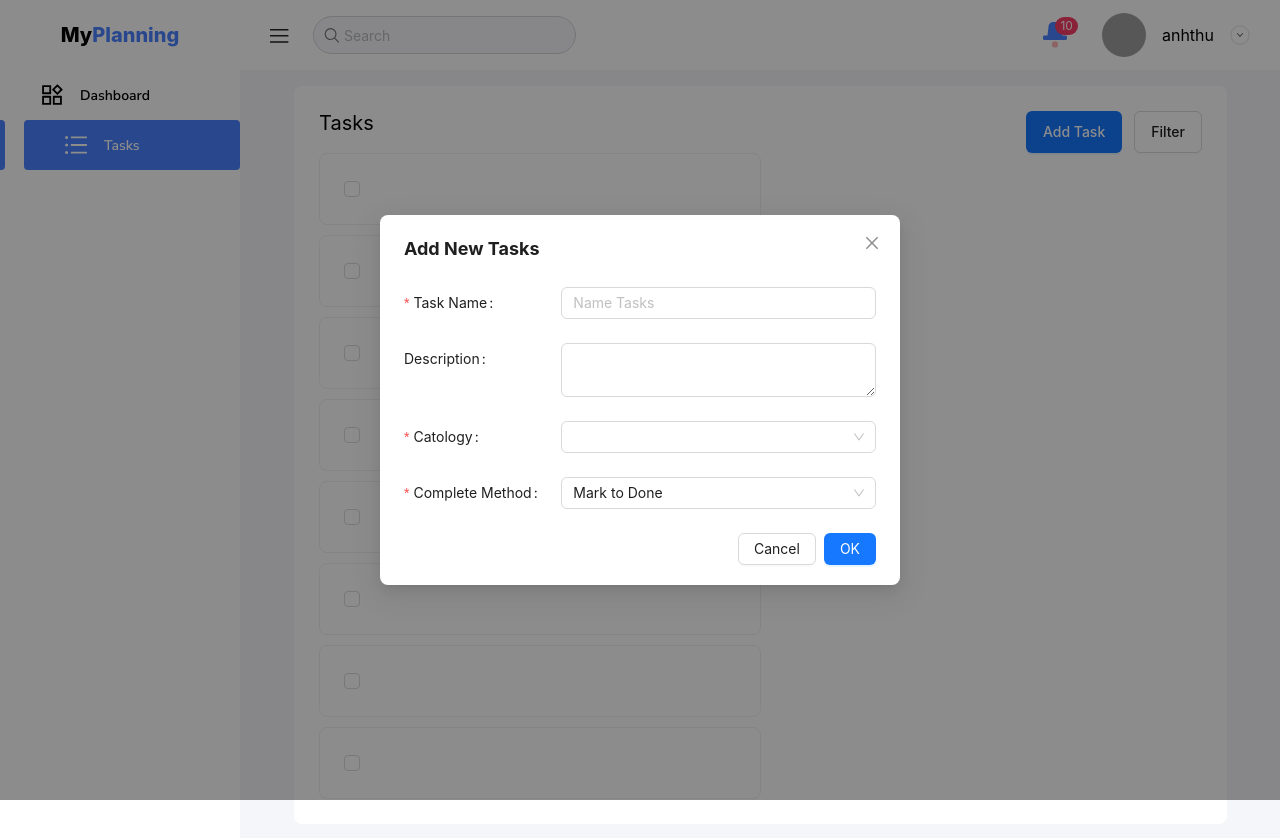
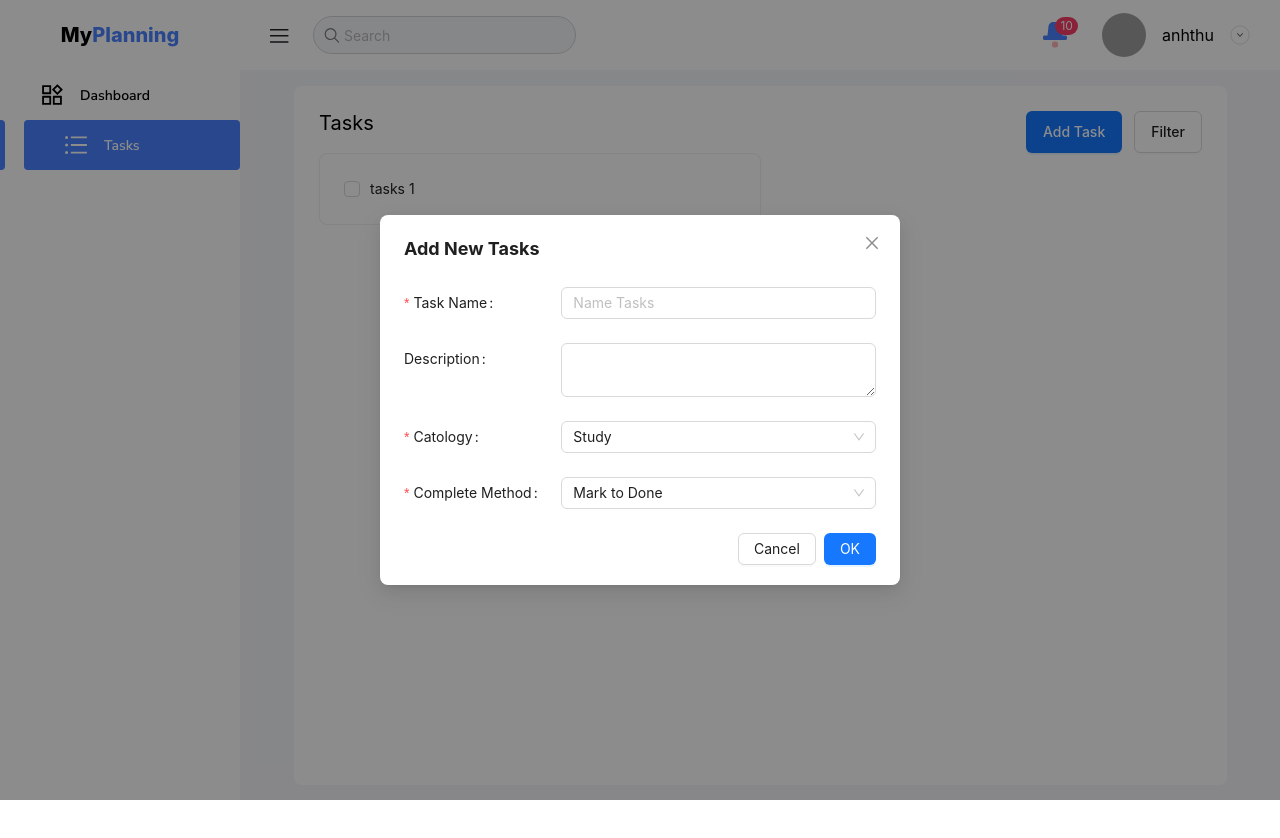
Before and after one commit to ntanh-thu/planning, a React (Vite) app: page /portal/tasks in a window 1280 px wide. Both pictures are taken after a click on the button "Add Task". After the commit the page ends 800 px from the top, so only its background shows below. Built offline with nearby package versions, Linux system fonts and the light colour scheme; grey boxes are pictures that could not be loaded.

Commit message:
add action for redux

```diff
--- a/src/pages/Portal/Tasks/AddNewTask.tsx
+++ b/src/pages/Portal/Tasks/AddNewTask.tsx
@@ -1,6 +1,7 @@
 import { Form, Input, Modal, Select, TimePicker } from 'antd';
 import { ReactElement, useState } from 'react';
-import { useAppSelector } from '../../../../hook';
+import { useAppDispatch, useAppSelector } from '../../../../hook';
+import { addCatology, addTask } from './tasksSlice';
 
 type Props = {
    open: boolean;
@@ -8,15 +9,28 @@ type Props = {
 };
 export const AddNewTask = ({ open = false, onCancel = () => {} }: Props) => {
    const [form] = Form.useForm();
-   const listCatology = useAppSelector(state => {
-      state.tasks.listCatology;
-   });
+   const listCatology = useAppSelector(state => state.tasks.listCatology);
+   const dispatch = useAppDispatch();
    const [completeMethod, setCompleteMethod] = useState(0);
-   const handleAddNewTask = (values: object) => {
-      console.log(values);
+   const [newCatology, setNewCatology] = useState('');
+   const handleAddNewTask = (values: {
+      catology: number;
+      completeMethod: number;
+      description: string;
+      nameTask: string;
+   }) => {
+      dispatch(addTask(values));
+      onCancel();
+      form.resetFields();
    };
 
-   console.log(listCatology);
+   const initialValue = {
+      nameTask: '',
+      description: '',
+      catology: 0,
+      completeMethod: 0,
+      rangeTime: '',
+   };
 
    return (
       <Modal
@@ -29,7 +43,13 @@ export const AddNewTask = ({ open = false, onCancel = () => {} }: Props) => {
          className="add-task-modal"
       >
          <div className="add-task-modal-header">Add New Tasks</div>
-         <Form onFinish={handleAddNewTask} form={form} labelCol={{ span: 8 }} labelAlign="left">
+         <Form
+            onFinish={handleAddNewTask}
+            form={form}
+            labelCol={{ span: 8 }}
+            labelAlign="left"
+            initialValues={initialValue}
+         >
             <Form.Item
                name={'nameTask'}
                label="Task Name"
@@ -42,7 +62,7 @@ export const AddNewTask = ({ open = false, onCancel = () => {} }: Props) => {
                <Input.TextArea />
             </Form.Item>
             <Form.Item
-               name={'catology'}
+               name="catology"
                label="Catology"
                rules={[{ required: true, message: 'Please select catology of task' }]}
             >
@@ -51,27 +71,29 @@ export const AddNewTask = ({ open = false, onCancel = () => {} }: Props) => {
                      return (
                         <>
                            {menu}
-                           <Input
-                              onPressEnter={event => {
-                                 console.log(event);
-
-                                 //  LIST_CATOLOGY_TASK.push({
-                                 //     label: ,
-                                 //     value: LIST_CATOLOGY_TASK.length,
-                                 //  });
-                              }}
-                           />
+                           <div className="add-catology">
+                              <Input
+                                 value={newCatology}
+                                 onChange={event => {
+                                    setNewCatology(event.target.value);
+                                 }}
+                                 onPressEnter={() => {
+                                    dispatch(addCatology(newCatology));
+                                    setNewCatology('');
+                                 }}
+                              />
+                           </div>
                         </>
                      );
                   }}
                >
-                  {/* {listCatology.map((item, i) => {
+                  {listCatology.map((item, i) => {
                      return (
                         <Select.Option key={i} value={item.value}>
                            {item.label}
                         </Select.Option>
                      );
-                  })} */}
+                  })}
                </Select>
             </Form.Item>
             <Form.Item
@@ -81,7 +103,6 @@ export const AddNewTask = ({ open = false, onCancel = () => {} }: Props) => {
                rules={[{ required: true, message: 'Please choose a complete method' }]}
             >
                <Select
-                  defaultValue={0}
                   onChange={event => {
                      setCompleteMethod(event);
                   }}
--- a/src/pages/Portal/Tasks/index.tsx
+++ b/src/pages/Portal/Tasks/index.tsx
@@ -1,14 +1,17 @@
 import { Button, Card, Checkbox, Space } from 'antd';
 import { useState } from 'react';
 import { AddNewTask } from './AddNewTask';
+import { useAppSelector } from '../../../../hook';
 
 const Tasks = () => {
    const [newTask, setNewTask] = useState(false);
+
+   const tasks = useAppSelector(state => state.tasks.tasks);
+
    return (
       <>
          <div className="tasks-page-header">
             <div className="tasks-page-header-name">Tasks</div>
-
             <Space size={12} className="tasks-page-header-actions">
                <Button
                   type="primary"
@@ -23,30 +26,15 @@ const Tasks = () => {
          </div>
          <div className="tasks-page">
             <Space size={10} direction="vertical">
-               <Card>
-                  <Checkbox />
-               </Card>
-               <Card>
-                  <Checkbox />
-               </Card>
-               <Card>
-                  <Checkbox />
-               </Card>
-               <Card>
-                  <Checkbox />
-               </Card>
-               <Card>
-                  <Checkbox />
-               </Card>
-               <Card>
-                  <Checkbox />
-               </Card>
-               <Card>
-                  <Checkbox />
-               </Card>
-               <Card>
-                  <Checkbox />
-               </Card>
+               {tasks.map((item, i) => {
+                  return (
+                     <Card key={i} className="task-card">
+                        {item.completeMethod == 0 && <Checkbox />}
+                        <div className="task-card-name">{item.nameTask}</div>
+                        <div></div>
+                     </Card>
+                  );
+               })}
             </Space>
          </div>
          <AddNewTask
--- a/src/pages/Portal/Tasks/tasksSlice.tsx
+++ b/src/pages/Portal/Tasks/tasksSlice.tsx
@@ -2,7 +2,6 @@ import { createSlice } from '@reduxjs/toolkit';
 import type { PayloadAction } from '@reduxjs/toolkit';
 import type { RootState } from '../../../../store';
 
-// Define a type for the slice state
 const LIST_CATOLOGY_TASK = [
    {
       label: 'Study',
@@ -10,48 +9,53 @@ const LIST_CATOLOGY_TASK = [
    },
    {
       label: 'Skin Care',
-      value: 0,
+      value: 1,
    },
    {
       label: 'Work',
-      value: 1,
+      value: 2,
    },
    {
       label: 'Homework',
       value: 3,
    },
 ];
+const initTasks = [{ catology: 4, completeMethod: 0, description: '', nameTask: 'tasks 1' }];
 
 localStorage.setItem('list-catology', JSON.stringify(LIST_CATOLOGY_TASK));
+localStorage.setItem('tasks', JSON.stringify(initTasks));
 
 interface TasksState {
-   value: number;
+   tasks: { catology: number; completeMethod: number; description: string; nameTask: string }[];
    listCatology: { label: string; value: number }[];
 }
 
-// Define the initial state using that type
+const localStorageTasks = JSON.parse(localStorage.getItem('tasks')!);
+const localStorageCatology = JSON.parse(localStorage.getItem('list-catology')!);
+
 const initialState: TasksState = {
-   value: 0,
-   listCatology: LIST_CATOLOGY_TASK,
+   tasks: localStorageTasks,
+   listCatology: localStorageCatology,
 };
-
-console.log(initialState);
 
 export const tasksSlice = createSlice({
    name: 'tasks',
-   // `createSlice` will infer the state type from the `initialState` argument
    initialState,
    reducers: {
-      // Use the PayloadAction type to declare the contents of `action.payload`
-      incrementByAmount: (state, action: PayloadAction<number>) => {
-         state.value += action.payload;
+      addCatology: (state, action: PayloadAction<string>) => {
+         state.listCatology.push({ label: action.payload, value: state.listCatology.length });
+      },
+      addTask: (
+         state,
+         action: PayloadAction<{ catology: number; completeMethod: number; description: string; nameTask: string }>
+      ) => {
+         state.tasks.push(action.payload);
       },
    },
 });
 
-export const { incrementByAmount } = tasksSlice.actions;
+export const { addCatology, addTask } = tasksSlice.actions;
 
-// Other code such as selectors can use the imported `RootState` type
-export const selectTasks = (state: RootState) => state.tasks.value;
+export const selectTasks = (state: RootState) => state.tasks;
 
 export default tasksSlice.reducer;
--- a/src/styles/dashboard/_tasks.scss
+++ b/src/styles/dashboard/_tasks.scss
@@ -22,6 +22,15 @@
    > div {
       width: 50%;
    }
+   .task-card {
+      .ant-card-body {
+         display: flex;
+      }
+      .task-card-name {
+         width: fit-content;
+         margin: 0 10px;
+      }
+   }
 }
 
 .add-task-modal {
@@ -35,3 +44,6 @@
    font-weight: bold;
    margin-bottom: 24px;
 }
+.add-catology {
+   position: relative;
+}
```
